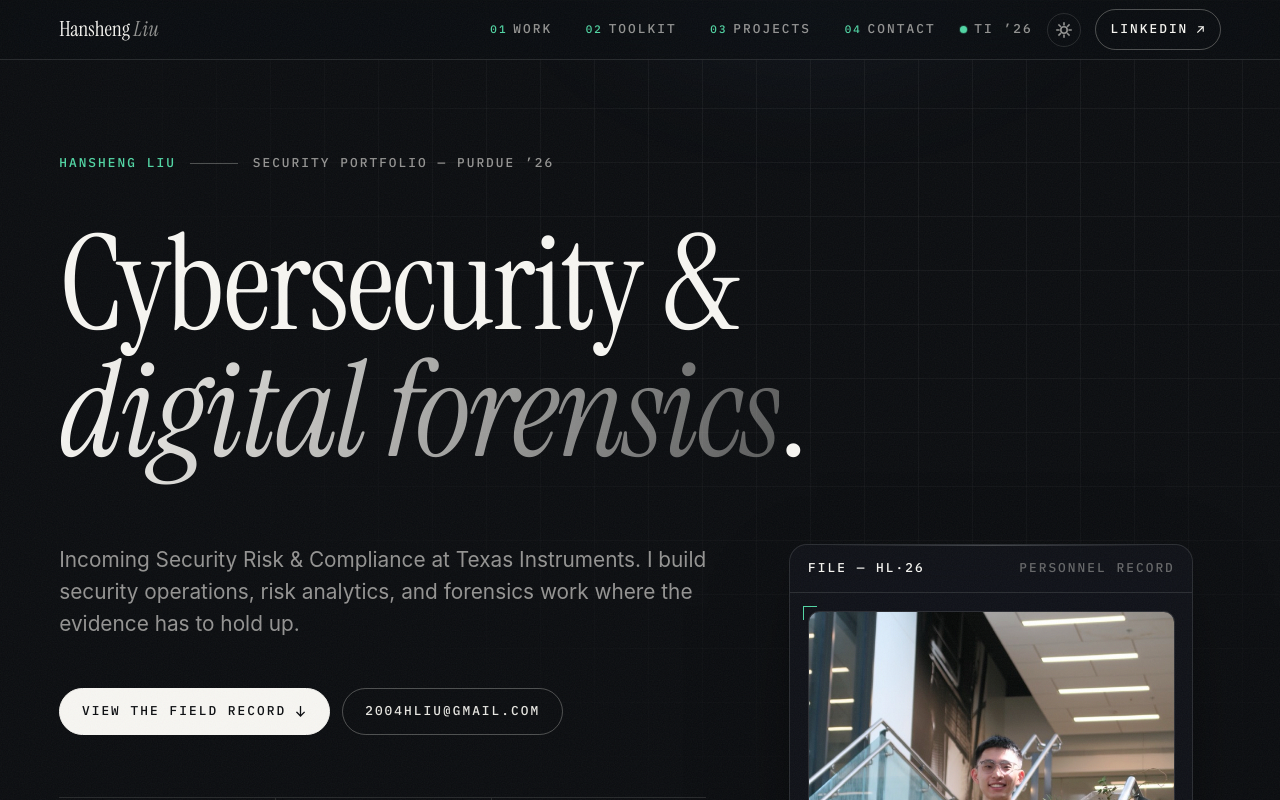
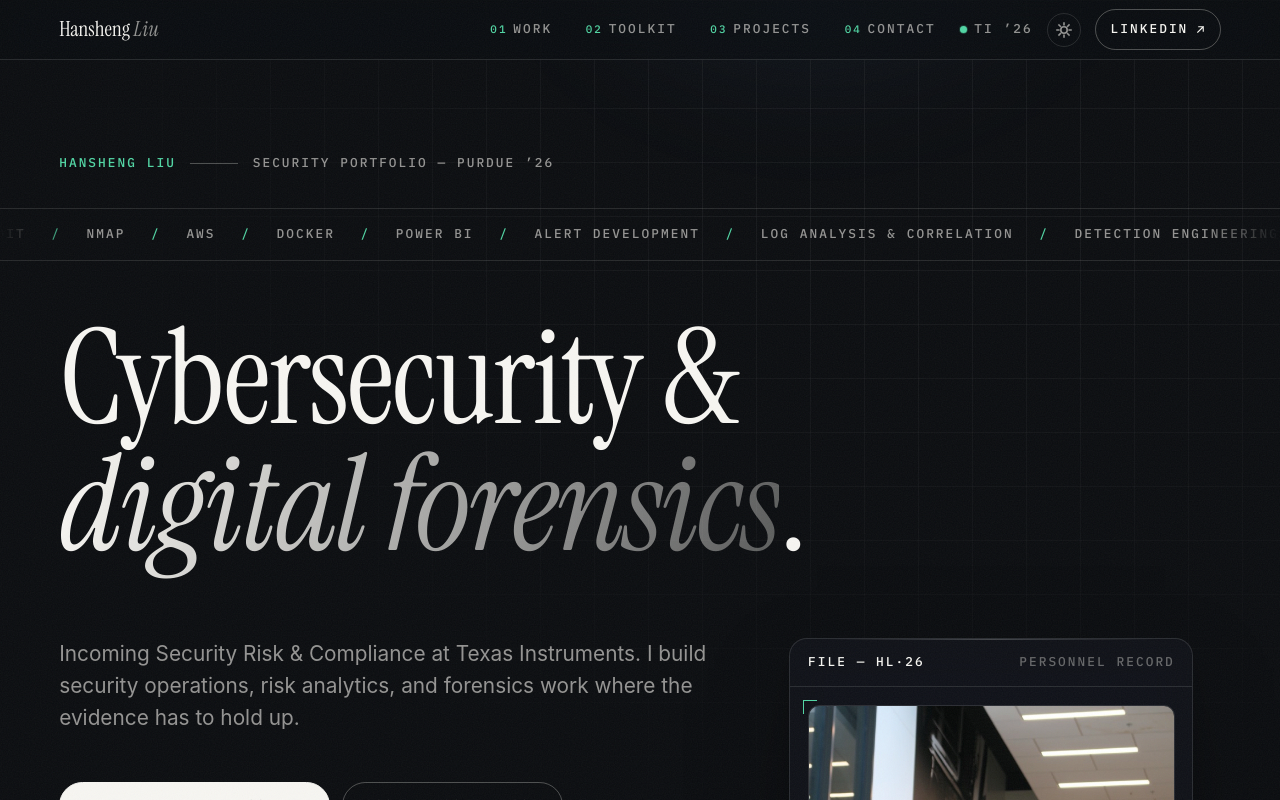
Before and after one commit to NNHS203/personal-website, a React (Vite) app: page / in a window 1280 px wide. Shown: the top 800 px of the page. Built offline with nearby package versions, Linux system fonts and the light colour scheme.

Commit message:
feat: move tools ticker under the name, above headline and photo
- Hero order is now kicker, full-bleed ticker, headline, lede + dossier
- Split hero into intro container + content grid; drop kicker grid row
- Re-stagger reveal delays; add Playwright ticker-position check

```diff
--- a/src/components/hero/Hero.jsx
+++ b/src/components/hero/Hero.jsx
@@ -7,19 +7,26 @@ import './hero.css'
 export function Hero() {
   return (
     <section id="top" className="hero" aria-labelledby="hero-heading">
-      <div className="container hero__grid">
+      <div className="container hero__intro">
         <Reveal as="p" className="hero__kicker mono">
           <span className="hero__kicker-name">{profile.name}</span>
           <span className="hero__kicker-sep" aria-hidden="true" />
           <span className="mono-muted">Security portfolio — Purdue ’26</span>
         </Reveal>
+      </div>
 
-        <Reveal as="h1" delay={60} id="hero-heading" className="hero__title serif">
+      <Reveal delay={50} className="hero__ticker">
+        <p className="visually-hidden">Tools: {marqueeTools.join(', ')}</p>
+        <Marquee items={marqueeTools} />
+      </Reveal>
+
+      <div className="container hero__grid">
+        <Reveal as="h1" delay={100} id="hero-heading" className="hero__title serif">
           Cybersecurity &<br />
           <em>digital forensics</em>.
         </Reveal>
 
-        <Reveal delay={120} className="hero__main">
+        <Reveal delay={160} className="hero__main">
           <p className="hero__lede">
             Incoming Security Risk &amp; Compliance at Texas Instruments. I build security
             operations, risk analytics, and forensics work where the evidence has to hold up.
@@ -45,7 +52,7 @@ export function Hero() {
           </dl>
         </Reveal>
 
-        <Reveal as="aside" delay={200} className="hero__aside" aria-label="Personnel file summary">
+        <Reveal as="aside" delay={240} className="hero__aside" aria-label="Personnel file summary">
           <article className="dossier">
             <header className="dossier__head mono">
               <span>File — HL·26</span>
@@ -92,11 +99,6 @@ export function Hero() {
           </article>
         </Reveal>
       </div>
-
-      <Reveal delay={260} className="hero__ticker">
-        <p className="visually-hidden">Tools: {marqueeTools.join(', ')}</p>
-        <Marquee items={marqueeTools} />
-      </Reveal>
     </section>
   )
 }
--- a/src/components/hero/hero.css
+++ b/src/components/hero/hero.css
@@ -34,16 +34,17 @@
   mask-image: radial-gradient(ellipse 92% 72% at 72% 0%, #000 24%, transparent 78%);
 }
 
+.hero__intro,
 .hero__grid {
   position: relative;
   z-index: 1;
 }
 
-/* Tools ticker closing the first screen */
+/* Tools ticker — full-bleed band under the name, above the headline */
 .hero__ticker {
   position: relative;
   z-index: 1;
-  margin-top: clamp(2.5rem, 1.5rem + 4vw, 5rem);
+  margin-top: clamp(1.3rem, 0.9rem + 1.6vw, 2.2rem);
   padding-block: 0.95rem;
   border-block: 1px solid var(--line);
 }
@@ -52,7 +53,6 @@
   display: grid;
   grid-template-columns: 1fr;
   grid-template-areas:
-    'kicker'
     'title'
     'main'
     'aside';
@@ -62,7 +62,6 @@
 /* ————— Kicker + title (full width) ————— */
 
 .hero__kicker {
-  grid-area: kicker;
   display: flex;
   align-items: center;
   flex-wrap: wrap;
@@ -82,7 +81,7 @@
 
 .hero__title {
   grid-area: title;
-  margin-top: clamp(1.6rem, 1rem + 2.5vw, 3rem);
+  margin-top: clamp(2rem, 1.4rem + 2.6vw, 3.4rem);
   font-size: var(--text-hero);
   line-height: 0.96;
   letter-spacing: -0.015em;
@@ -301,7 +300,6 @@
   .hero__grid {
     grid-template-columns: minmax(0, 1.2fr) minmax(360px, 0.8fr);
     grid-template-areas:
-      'kicker kicker'
       'title title'
       'main aside';
     column-gap: clamp(3rem, 2rem + 4vw, 6rem);
```
Also changed, not shown: tests/ticker-position.mjs (added, +56 -0 lines), 4 other files (tests, documents, lock files or other folders).
